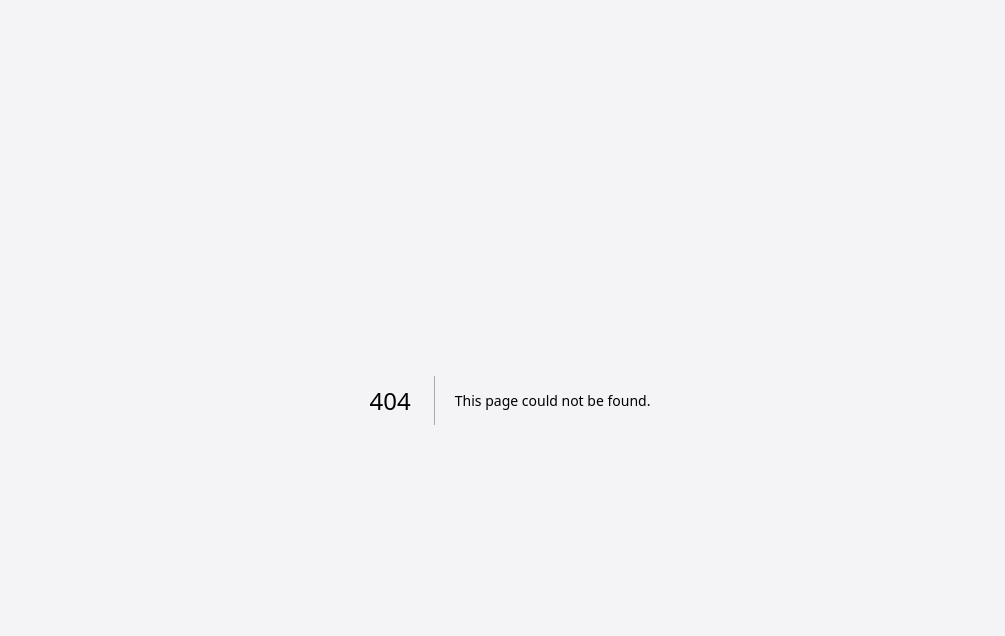
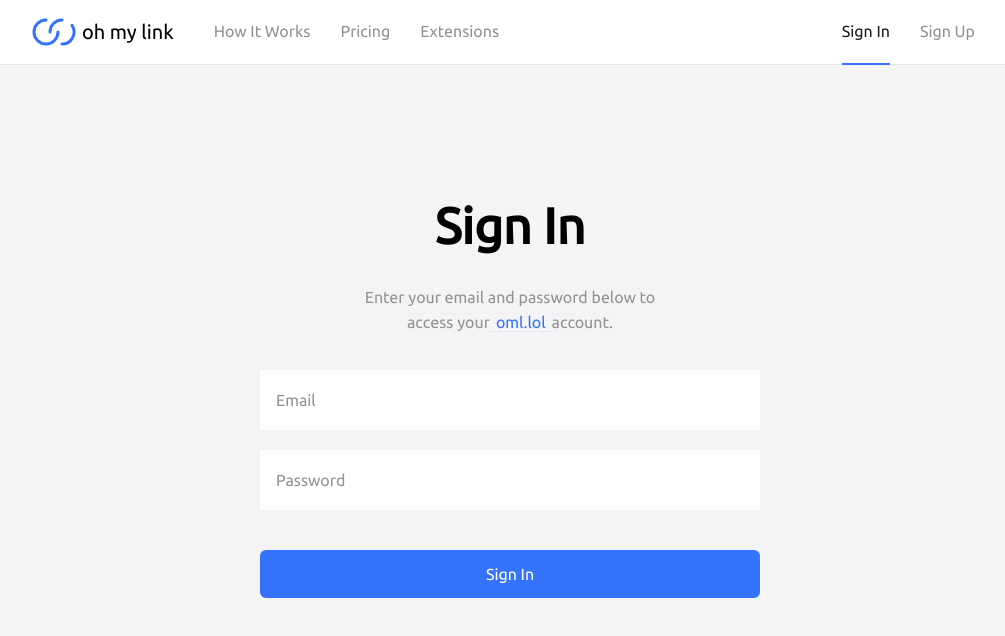
Before and after one commit to zwhy2024/next-ohmylink, a Next.js app: page /sign-in in a window 1280 px wide. Before the commit this address had no page. Shown: the top 636 px of the page, without its empty margins (130-1135 px from the left). Built offline with nearby package versions, Linux system fonts and the light colour scheme.

Commit message:
SignIn&SignUp page

```diff
--- /dev/null
+++ b/app/(website)/(auth)/sign-in/page.tsx
@@ -0,0 +1,31 @@
+import { Input } from '@/components/ui/input'
+
+export default function SignIn() {
+  return (
+    <div className="w-full pt-[135px] pb-[100px] flex justify-center items-center">
+      <div className="w-[90%] max-w-screen-2xl mx-auto relative">
+        <div className="w-[90%] max-w-[500px] mx-auto flex flex-col justify-center items-center">
+          <h1 className="mb-[35px] font-semibold text-[50px] leading-[1em] capitalize">Sign In</h1>
+          <p className="max-w-[300px] text-center mb-[35px] text-[16px] leading-[25px] text-[#929292]">
+            Enter your email and password below to access your
+            <a href="/" className="px-1.5 text-[#3673fc] border-b">
+              oml.lol
+            </a>
+            account.
+          </p>
+          <div className="w-full flex flex-col items-center">
+            <form className="w-full flex flex-col items-stretch gap-5">
+              <Input required type="email" placeholder="Email" />
+              <Input required type="password" placeholder="Password" />
+              <input
+                type="submit"
+                value="Sign In"
+                className="my-[20px] bg-[#3673fc] flex justify-center items-center h-[48px] rounded-md px-[50px] text-[16px] text-white transition-[border-color] duration-300 cursor-pointer"
+              />
+            </form>
+          </div>
+        </div>
+      </div>
+    </div>
+  )
+}
--- /dev/null
+++ b/app/(website)/(auth)/sign-up/page.tsx
@@ -0,0 +1,31 @@
+import { Input } from '@/components/ui/input'
+
+export default function SignIn() {
+  return (
+    <div className="w-full pt-[135px] pb-[100px] flex justify-center items-center">
+      <div className="w-[90%] max-w-screen-2xl mx-auto relative">
+        <div className="w-[90%] max-w-[500px] mx-auto flex flex-col justify-center items-center">
+          <h1 className="mb-[35px] font-semibold text-[50px] leading-[1em] capitalize">Sign Up</h1>
+          <p className="max-w-[300px] text-center mb-[35px] text-[16px] leading-[25px] text-[#929292]">
+            Enter your email and password below to access your
+            <a href="/" className="px-1.5 text-[#3673fc] border-b">
+              oml.lol
+            </a>
+            account.
+          </p>
+          <div className="w-full flex flex-col items-center">
+            <form className="w-full flex flex-col items-stretch gap-5">
+              <Input required type="email" placeholder="Email" />
+              <Input required type="password" placeholder="Password" />
+              <input
+                type="submit"
+                value="Sign Up"
+                className="my-[20px] bg-[#3673fc] flex justify-center items-center h-[48px] rounded-md px-[50px] text-[16px] text-white transition-[border-color] duration-300 cursor-pointer"
+              />
+            </form>
+          </div>
+        </div>
+      </div>
+    </div>
+  )
+}
--- a/app/(website)/login/page.tsx
+++ /dev/null
@@ -1,9 +0,0 @@
-'use client'
-
-import { useState } from 'react'
-
-export default function Login() {
-  const [isSignUp, setIsSignUp] = useState(false)
-
-  return <div>LoginPage</div>
-}
--- a/components/layouts/header.tsx
+++ b/components/layouts/header.tsx
@@ -13,8 +13,8 @@ export const Header: React.FC = () => {
           <Nav />
         </div>
         <div className="flex items-center max-md:hidden">
-          <Link href="/login">Sign In</Link>
-          <Link href="/register">Sign Up</Link>
+          <Link href="/sign-in">Sign In</Link>
+          <Link href="/sign-up">Sign Up</Link>
         </div>
         <MenuButton />
       </div>
--- a/components/mobile-nav.tsx
+++ b/components/mobile-nav.tsx
@@ -47,8 +47,8 @@ export const MobileNav: React.FC = ({}) => {
         <NavLink href="/extensions">Extensions</NavLink>
       </nav>
       <nav className="flex flex-col justify-center">
-        <NavLink href="/login">Sign In</NavLink>
-        <NavLink href="/register">Sign Up</NavLink>
+        <NavLink href="/sign-in">Sign In</NavLink>
+        <NavLink href="/sign-up">Sign Up</NavLink>
       </nav>
     </div>
   )
--- /dev/null
+++ b/components/ui/input.tsx
@@ -0,0 +1,17 @@
+import clsx from 'clsx'
+
+interface Props extends React.InputHTMLAttributes<HTMLInputElement> {
+  className?: string
+}
+export const Input: React.FC<Props> = (props) => {
+  const { className } = props
+  return (
+    <input
+      className={clsx(
+        'w-full min-h-[60px] px-[12px] outline-none text-[#1a1a1a] placeholder:text-[#929292] focus:border-l-[#3673fc] border-l-4 border-l-transparent rounded-sm text-[16px] transition-all duration-300 font-[400]',
+        className
+      )}
+      {...props}
+    />
+  )
+}
```
